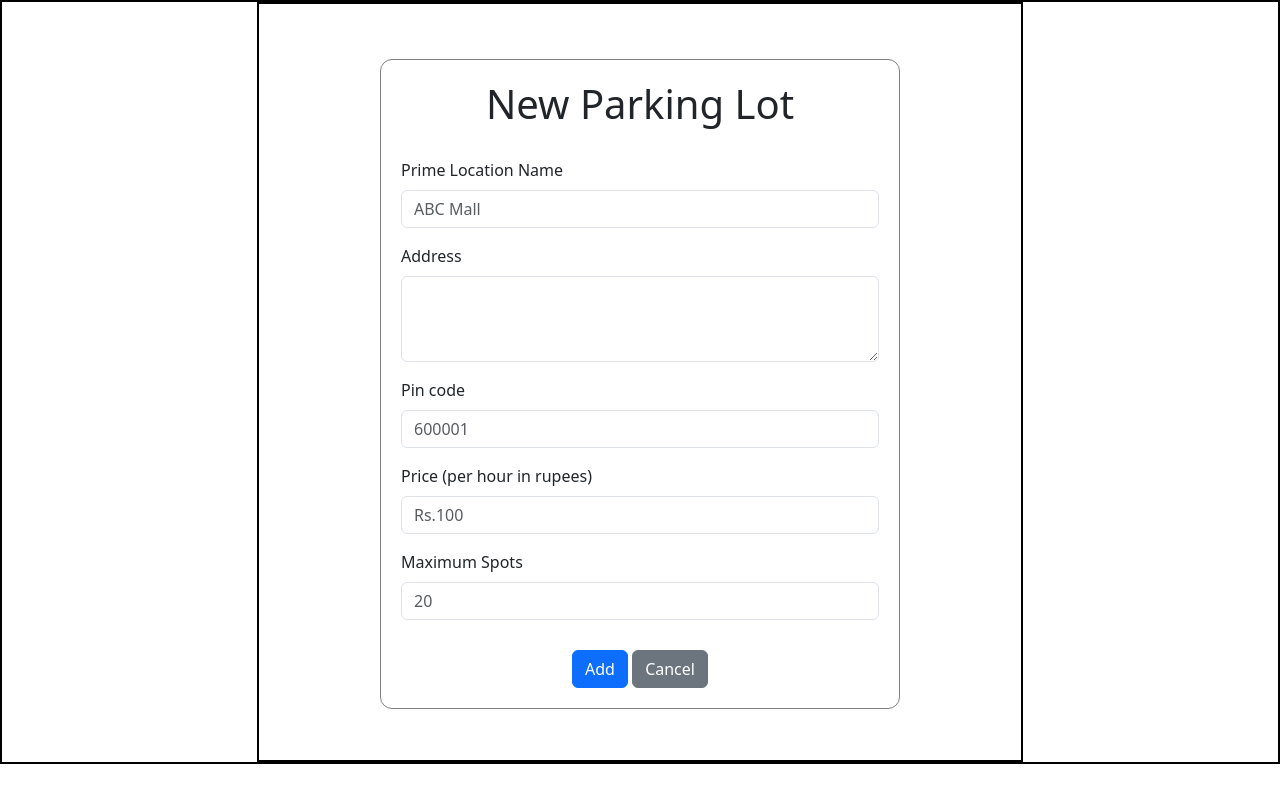
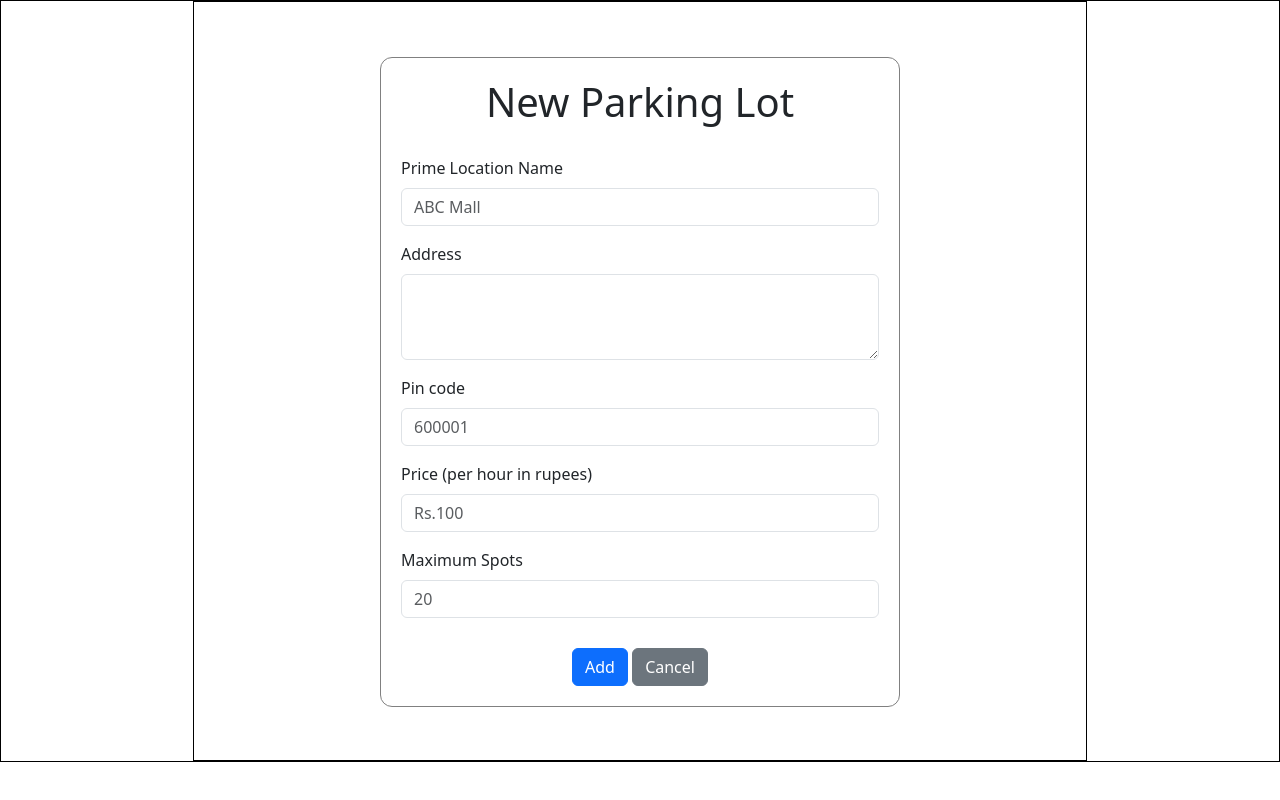
Before and after one commit to 23f2001579/VehicleParkingApp-v1, a Python web app: template templates/new_lot.html in a window 1280 px wide. Run offline with Jinja, Linux system fonts and the light colour scheme; the template is opened without the code that fills it, so the values that code supplies are empty.

Commit message:
Modifies CSS

```diff
--- a/static/style.css
+++ b/static/style.css
@@ -4,11 +4,11 @@
 
 #main,
 #canvas {
-    border: 2px solid black;
+    border: 1px solid black;
 }
 
 #canvas {
-    width: 60%;
+    width: 70%;
     margin: auto;
     height: 760px;
 }
@@ -22,3 +22,8 @@
     border-radius: 12px;
     padding: 20px;
 }
+
+.navbar {
+    padding-left: 15%;
+    padding-right: 15%;
+}
```
